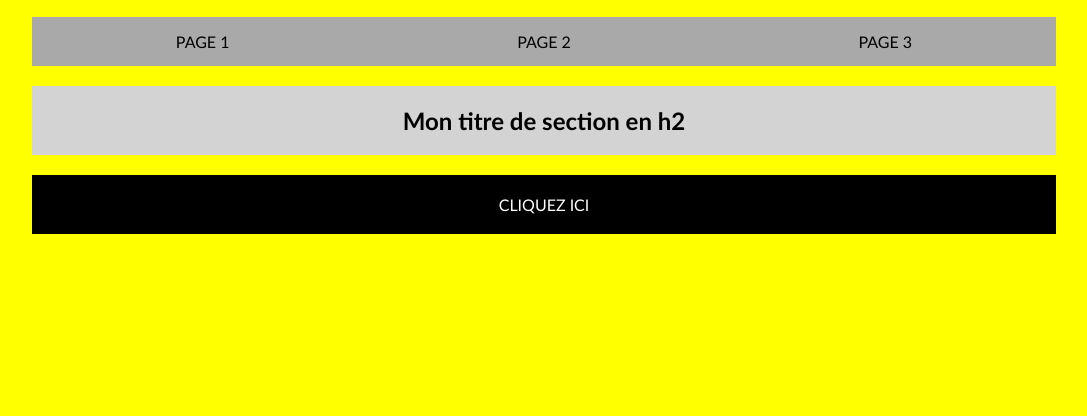
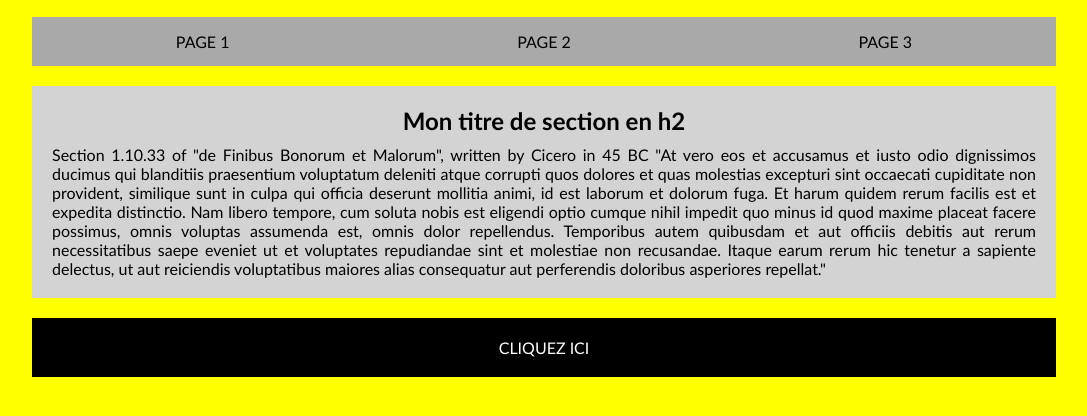
Before and after one commit to Daweshh/html-exam, a plain HTML site: page index.html in a window 1280 px wide. Shown: the part 102-518 px from the top of the page, without its empty margins (96-1183 px from the left). Drawn offline with Linux system fonts and the light colour scheme.

Commit message:
third commit

```diff
--- a/index.html
+++ b/index.html
@@ -15,7 +15,25 @@
         <li>PAGE 3</li>
       </ul>
     </nav>
-    <h2>Mon titre de section en h2</h2>
+    <section>
+      <h2>Mon titre de section en h2</h2>
+      <p>
+        Section 1.10.33 of "de Finibus Bonorum et Malorum", written by Cicero in
+        45 BC "At vero eos et accusamus et iusto odio dignissimos ducimus qui
+        blanditiis praesentium voluptatum deleniti atque corrupti quos dolores
+        et quas molestias excepturi sint occaecati cupiditate non provident,
+        similique sunt in culpa qui officia deserunt mollitia animi, id est
+        laborum et dolorum fuga. Et harum quidem rerum facilis est et expedita
+        distinctio. Nam libero tempore, cum soluta nobis est eligendi optio
+        cumque nihil impedit quo minus id quod maxime placeat facere possimus,
+        omnis voluptas assumenda est, omnis dolor repellendus. Temporibus autem
+        quibusdam et aut officiis debitis aut rerum necessitatibus saepe eveniet
+        ut et voluptates repudiandae sint et molestiae non recusandae. Itaque
+        earum rerum hic tenetur a sapiente delectus, ut aut reiciendis
+        voluptatibus maiores alias consequatur aut perferendis doloribus
+        asperiores repellat."
+      </p>
+    </section>
     <footer>CLIQUEZ ICI</footer>
     <script src="index.js"></script>
   </body>
--- a/style.css
+++ b/style.css
@@ -38,12 +38,21 @@ ul li {
   color: black;
 }
 
-h2 {
+section {
   background: lightgray;
-  color: black;
   padding: 20px;
   width: 80%;
   margin: 20px auto;
+}
+
+h2 {
+  color: black;
+  margin-bottom: 10px;
+}
+
+p {
+  color: black;
+  text-align: justify;
 }
 
 footer {
```
